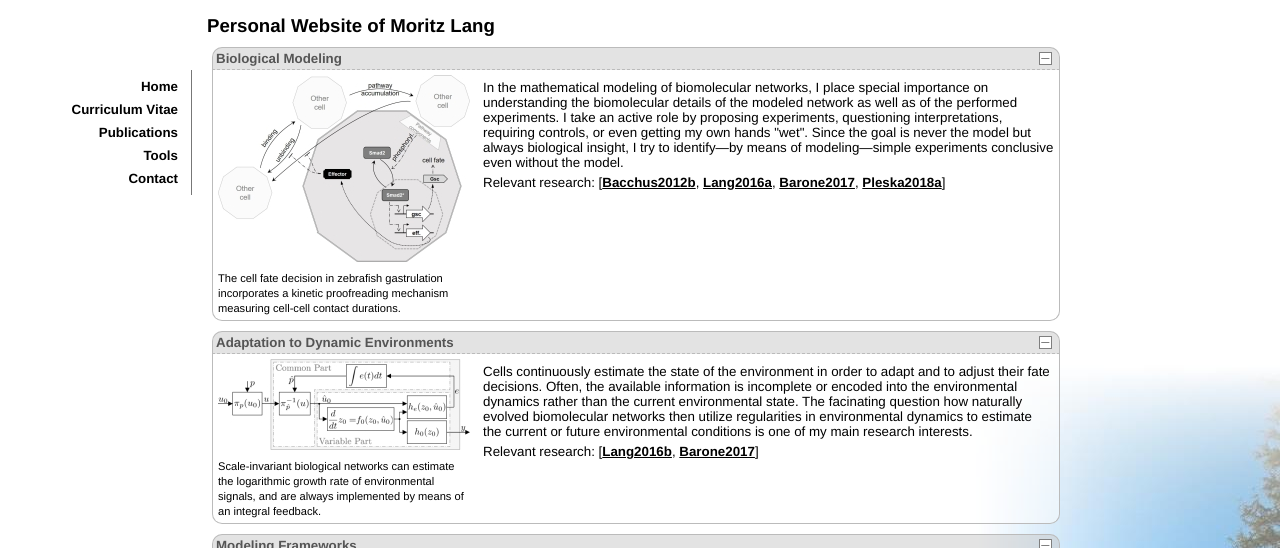
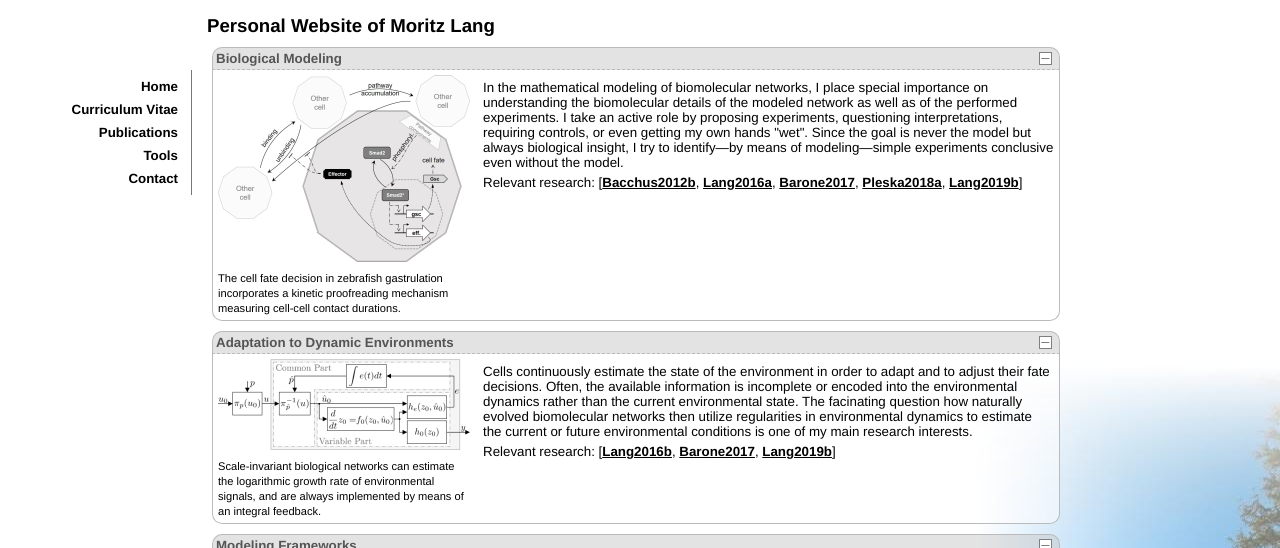
Before and after one commit to langmo/langmo.github.io, a Jekyll site: the page built from index.html, in a window 1280 px wide. Shown: the top 548 px of the page. Built offline with Jekyll 4.4.1, drawn with Linux system fonts in a browser that asks for light colours.

Commit message:
Added phage paper as relevant research.

```diff
--- a/index.html
+++ b/index.html
@@ -27,7 +27,8 @@ pagetitle : Personal Website of Moritz Lang
 			[<span class="popupLink" onmouseenter="showPublicationPopup(this,'Bacchus2012b')" onmouseleave="removePublicationPopup()" onclick="openPublication('Bacchus2012b')">Bacchus2012b</span>,
 			<span class="popupLink" onmouseenter="showPublicationPopup(this,'Lang2016a')" onmouseleave="removePublicationPopup()" onclick="openPublication('Lang2016a')">Lang2016a</span>,
 			<span class="popupLink" onmouseenter="showPublicationPopup(this,'Barone2017')" onmouseleave="removePublicationPopup()" onclick="openPublication('Barone2017')">Barone2017</span>,
-			<span class="popupLink" onmouseenter="showPublicationPopup(this,'Pleska2018a')" onmouseleave="removePublicationPopup()" onclick="openPublication('Pleska2018a')">Pleska2018a</span>]
+			<span class="popupLink" onmouseenter="showPublicationPopup(this,'Pleska2018a')" onmouseleave="removePublicationPopup()" onclick="openPublication('Pleska2018a')">Pleska2018a</span>,
+			<span class="popupLink" onmouseenter="showPublicationPopup(this,'Lang2019b')" onmouseleave="removePublicationPopup()" onclick="openPublication('Lang2019b')">Lang2019b</span>]
 		</p>
 		<br clear="all" />
 	  </div>
@@ -52,7 +53,8 @@ pagetitle : Personal Website of Moritz Lang
 		<p>
 			Relevant research:
 			[<span class="popupLink" onmouseenter="showPublicationPopup(this,'Lang2016b')" onmouseleave="removePublicationPopup()" onclick="openPublication('Lang2016b')">Lang2016b</span>,
-			<span class="popupLink" onmouseenter="showPublicationPopup(this,'Barone2017')" onmouseleave="removePublicationPopup()" onclick="openPublication('Barone2017')">Barone2017</span>]
+			<span class="popupLink" onmouseenter="showPublicationPopup(this,'Barone2017')" onmouseleave="removePublicationPopup()" onclick="openPublication('Barone2017')">Barone2017</span>,
+			<span class="popupLink" onmouseenter="showPublicationPopup(this,'Lang2019b')" onmouseleave="removePublicationPopup()" onclick="openPublication('Lang2019b')">Lang2019b</span>]
 		</p>
 		<br clear="all" />
 	  </div>
```
